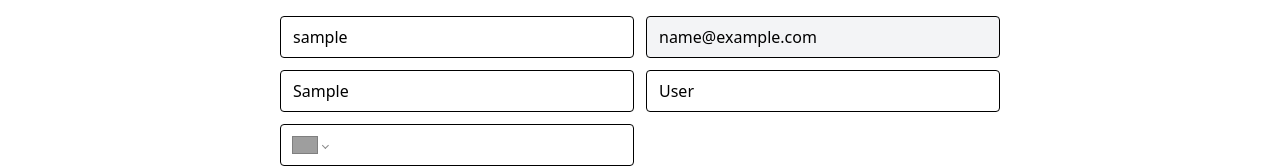
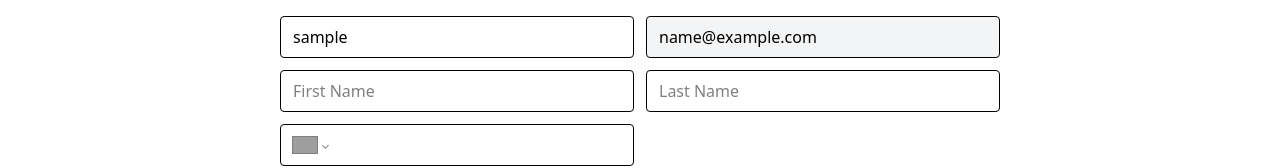
Before and after one commit to dbarf22/group27cinema, a Next.js app in the folder cinema-frontend/: page /profile/edit in a window 1280 px wide. Shown: the part 228-396 px from the top of the page. Built offline with nearby package versions, Linux system fonts and the light colour scheme; sample sign-in values are in the browser's storage; grey boxes are pictures that could not be loaded; a web font is replaced by a local one.

Commit message:
Fixed first_name and last_name fields on Edit Profile page

```diff
--- a/cinema-frontend/src/app/profile/edit/page.tsx
+++ b/cinema-frontend/src/app/profile/edit/page.tsx
@@ -42,8 +42,8 @@ export default function EditProfilePage() {
     const [username, setUsername] = useState('');
     const [email, setEmail] = useState('');
 
-    const [firstName, setFirst] = useState('');
-    const [lastName, setLast] = useState('');
+    const [first_name, setFirst] = useState('');
+    const [last_name, setLast] = useState('');
     const [phoneNumber, setPhone] = useState('')
     const [wantsPromotions, setPromo] = useState(false);
 
@@ -71,8 +71,8 @@ export default function EditProfilePage() {
         setUsername(currentUser.username || '');
         setEmail(currentUser.email || '');
         setPhone(currentUser.phoneNumber || '');
-        setFirst(currentUser.firstName || '');
-        setLast(currentUser.lastName || '');
+        setFirst(currentUser.first_name || '');
+        setLast(currentUser.last_name || '');
         setPromo(currentUser.wantsPromotions || false);
 
     }, [currentUser, router]);
@@ -108,8 +108,8 @@ export default function EditProfilePage() {
                 body: JSON.stringify({
                     username,
                     email,
-                    firstName,
-                    lastName,
+                    first_name,
+                    last_name,
                     wantsPromotions,
                     phoneNumber: phoneNumber,
                 }),
@@ -216,7 +216,7 @@ export default function EditProfilePage() {
                     <input
                         id="firstName"
                         placeholder="First Name"
-                        value={firstName}
+                        value={first_name}
                         onChange={e => setFirst(e.target.value)}
                         required
                         className="rounded border px-3 py-2"
@@ -224,7 +224,7 @@ export default function EditProfilePage() {
                     <input
                         id="lastName"
                         placeholder="Last Name"
-                        value={lastName}
+                        value={last_name}
                         onChange={e => setLast(e.target.value)}
                         required
                         className="rounded border px-3 py-2"
--- a/cinema-frontend/src/app/session/SessionContext.tsx
+++ b/cinema-frontend/src/app/session/SessionContext.tsx
@@ -5,8 +5,8 @@ import {createContext, useContext, useState, ReactNode, useEffect} from "react";
 type User = {
     username: string;
     email: string;
-    firstName: string;
-    lastName: string;
+    first_name: string;
+    last_name: string;
     phoneNumber: string;
     wantsPromotions: boolean;
 }
```
